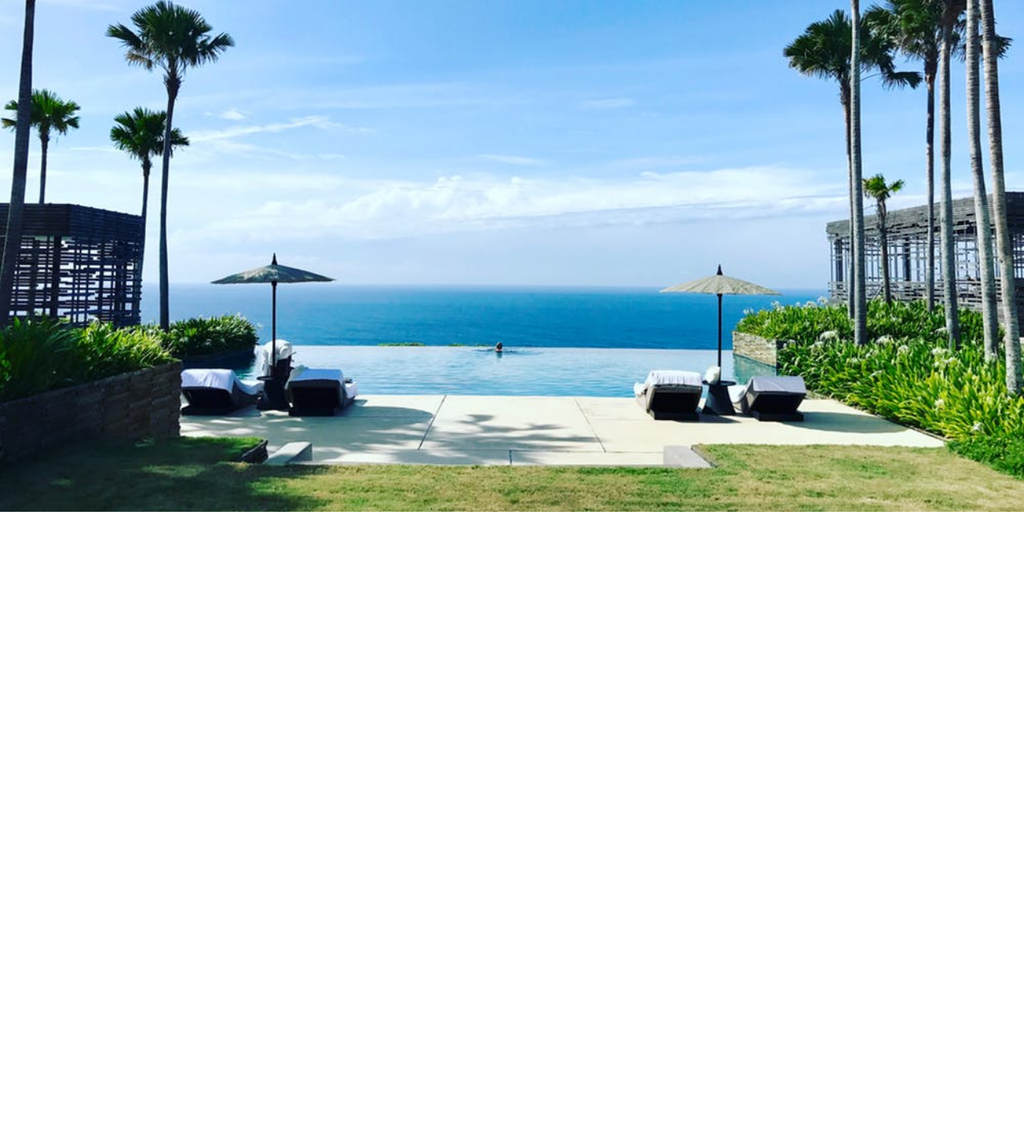
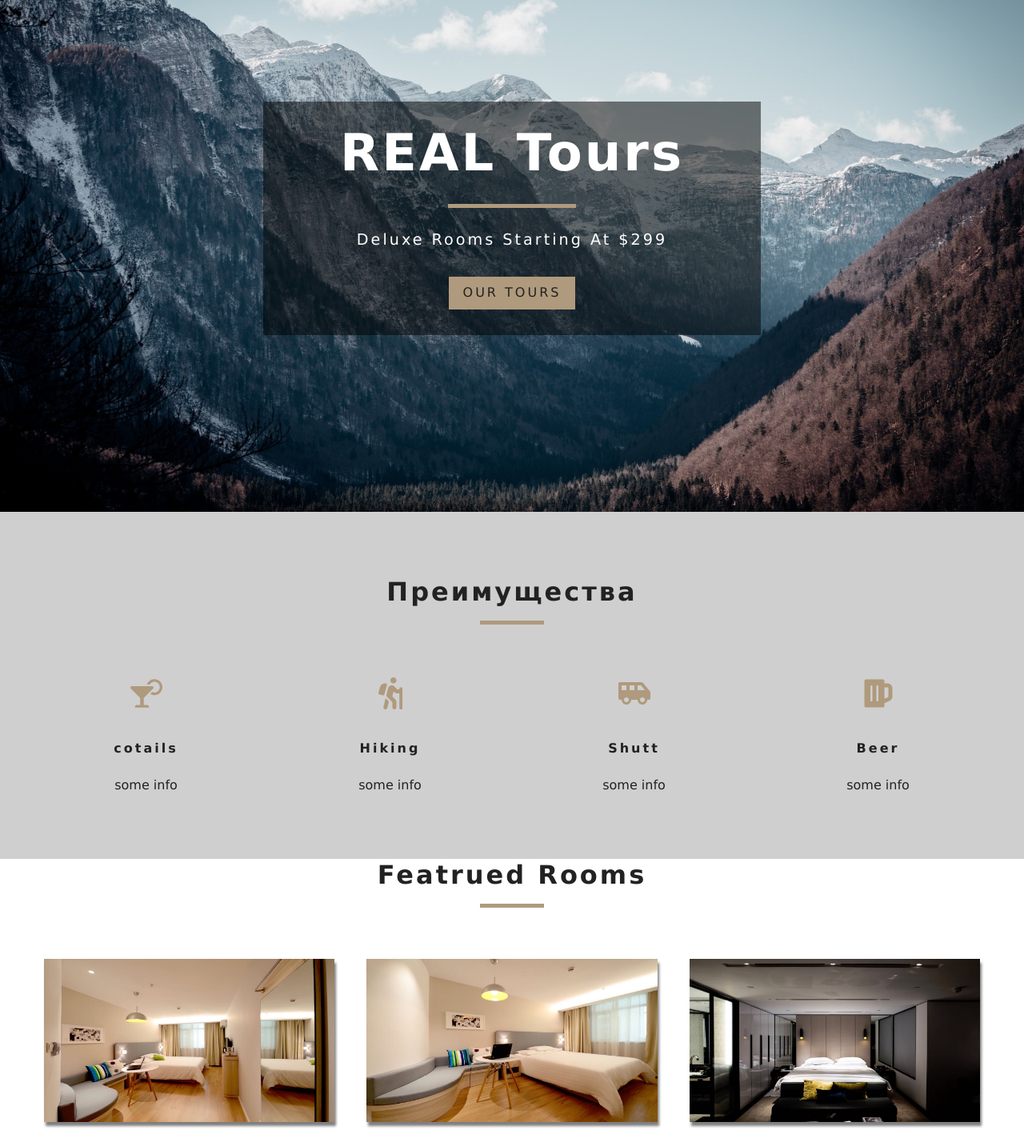
Before and after one commit to VadimAlyshevitch/FRONT-tour-React, a React (Create React App) app: page / in a window 1280 px wide. Shown: the part 160-1593 px from the top of the page at 80% size. Before the commit the page ends 800 px from the top, so only its background shows below. Built offline with nearby package versions, Linux system fonts and the light colour scheme.

Commit message:
add pages, output db

```diff
--- a/src/App.css
+++ b/src/App.css
@@ -159,7 +159,8 @@ h6 {
 .defaultHero,
 .roomsHero {
   min-height: calc(100vh - 66px);
-  background: url("./images/defaultBcg.jpeg") center/cover no-repeat;
+  background: url("./images/bg.jpg") center/cover no-repeat;
+  background-attachment: fixed;
   display: flex;
   align-items: center;
   justify-content: center;
--- /dev/null
+++ b/src/components/Banner.js
@@ -0,0 +1,14 @@
+import React from 'react'
+
+export default function Banner({children, title, subtitle}) {
+    return (
+        <div className="banner">
+            <h1>{title}</h1>
+            <div></div>
+            <p>
+                {subtitle}
+            </p>
+            {children}
+        </div>
+    );
+}
--- /dev/null
+++ b/src/components/FeaturedRooms.js
@@ -0,0 +1,28 @@
+import React, { Component } from 'react'
+import {RoomContext} from '../context'
+import Title from '../components/Title'
+import Loading from  './Loading'
+import Room from './Room'
+export default class FeaturedRooms extends Component {
+    static contextType = RoomContext
+
+    render() {
+        let {loadnig, featuredRooms : rooms} = this.context
+        rooms = rooms.map(room => {
+            return <Room key={room.id} room = {room} />
+        })
+
+
+        return (
+            <section className="featured-room">
+                <Title title="Featrued rooms" />
+                <div className="featured-rooms-center">
+                    {loadnig? <Loading /> : rooms}
+                </div>
+
+
+
+            </section>
+        )
+    }
+}
--- /dev/null
+++ b/src/components/Loading.js
@@ -0,0 +1,9 @@
+import React from 'react'
+
+export default function Loading() {
+    return (
+        <div>
+           <img src="./images/gif/loading"/>
+        </div>
+    )
+}
--- /dev/null
+++ b/src/components/Room.js
@@ -0,0 +1,12 @@
+import React from 'react'
+import {Link} from 'react-router-dom'
+
+export default function Room({room}) {
+    const {name, slug, images, price} = room;
+    return <article className="room">
+        <div className="img-container">
+            <img src={images[0]} />
+        </div>
+        </article>
+
+}
--- /dev/null
+++ b/src/components/Services.js
@@ -0,0 +1,53 @@
+import React, { Component } from 'react'
+import Title from './Title'
+import {FaCocktail, FaHiking, FaShuttleVan, FaBeer} from 'react-icons/fa'
+
+export default class Services extends Component {
+    state = {
+        servives : [
+            {
+                icon : <FaCocktail />,
+                title : "cotails",
+                info : "some info"
+
+            },
+            {
+                icon : <FaHiking />,
+                title : "Hiking",
+                info : "some info"
+
+            },
+            {
+                icon : <FaShuttleVan />,
+                title : "Shutt",
+                info : "some info"
+
+            },
+            {
+                icon : <FaBeer />,
+                title : "Beer",
+                info : "some info"
+
+            }
+        ]
+    }
+    render() {
+        return (
+            <section className="services">
+                <Title title='Преимущества'/>
+                <div className="services-center">
+                    {this.state.servives.map((item, index) => {
+                        return <article key={index} className="service">
+                            <span>{item.icon}</span>
+                            <h6>{item.title}</h6>
+                            <p>{item.info}</p>
+                        </article>
+                    })}
+
+                </div>
+
+
+            </section>
+        )
+    }
+}
--- /dev/null
+++ b/src/components/Title.js
@@ -0,0 +1,10 @@
+import React from 'react'
+
+export default function Title({title}) {
+    return (
+        <div className="section-title">
+            <h4>{title}</h4>
+            <div></div>
+        </div>
+    )
+}
--- /dev/null
+++ b/src/context.js
@@ -0,0 +1,56 @@
+import React, { Component } from 'react'
+import items from './data'
+const RoomContext = React.createContext();
+
+// <RoomContext.Provider value = {'hello'}
+
+export default class RoomProvider extends Component {
+    state = {
+        rooms : [],
+        sortedRooms : [],
+        featuredRooms : [],
+        loading : true
+    };
+    // getData {}
+
+    componentDidMount() {
+        let rooms = this.formatData(items);
+        let featuredRooms = rooms.filter(room => room.featured === true);
+        this.setState({
+            rooms : rooms,
+            sortedRooms : rooms,
+            featuredRooms : rooms,
+            loading : false
+        })
+    }
+
+    formatData(items) {
+        let tempItems = items.map(item => {
+            let id = item.sys.id;
+            let images = item.fields.images.map(image => image.fields.file.url);
+
+            let room = {...item.fields, images, id}
+            return room;
+        });
+
+        return tempItems
+    }
+
+
+
+
+    render() {
+        return (
+            <RoomContext.Provider value = {{ ...this.state }}>
+                {this.props.children}
+            </RoomContext.Provider>
+        )
+    }
+}
+
+
+
+const RoomConsumer = RoomContext.Consumer;
+
+
+export { RoomProvider, RoomConsumer, RoomContext };
--- a/src/index.js
+++ b/src/index.js
@@ -4,11 +4,14 @@ import './index.css';
 import {BrowserRouter as Router} from 'react-router-dom'
 import App from './App';
 import * as serviceWorker from './serviceWorker';
+import {RoomProvider} from './context'
 
 ReactDOM.render(
-  <Router>
-    <App />
-  </Router>,
+  <RoomProvider >
+    <Router>
+      <App />
+    </Router>
+  </RoomProvider>,
   document.getElementById('root')
 );
 
--- a/src/pages/Errore.js
+++ b/src/pages/Errore.js
@@ -1,9 +1,15 @@
 import React from 'react'
+import Hero from '../components/Hero'
+import Banner from '../components/Banner'
+import { Link} from 'react-router-dom';
+
 
 export default function Errore() {
     return (
-        <div>
-            errore page
-        </div>
+       <Hero >
+           <Banner title='404' subtitle="Страница не найдена">
+                <Link to='/' className="btn-primary">На главную</Link>
+           </Banner>
+        </Hero>
     )
 }
--- a/src/pages/Home.js
+++ b/src/pages/Home.js
@@ -1,8 +1,21 @@
 import React from 'react'
 import Hero from '../components/Hero'
+import Banner from '../components/Banner'
+import {Link} from 'react-router-dom'
+import Services from '../components/Services'
+import FeaturedRooms from '../components/FeaturedRooms'
 
 export default function Home() {
     return (
-        <Hero  />
+        <>
+        <Hero>
+            <Banner title="REAL Tours" subtitle="deluxe rooms starting at $299" >
+                <Link to='/rooms' className="btn-primary">Our Tours</Link>
+            </Banner>
+         </Hero>
+
+         <Services />
+         <FeaturedRooms />
+        </>
     )
 }
--- a/src/pages/Rooms.js
+++ b/src/pages/Rooms.js
@@ -1,7 +1,16 @@
 import React from 'react'
 import Hero from '../components/Hero'
+import Banner from '../components/Banner'
+import {Link} from 'react-router-dom'
+
+
+
 export default function Rooms() {
     return (
-        <Hero hero="roomsHero" />
+        <Hero hero="roomsHero" >
+           <Banner title='Наши шаблоны' subtitle="На странице представлены шаблоны путешествия">
+                <Link to='/' className="btn-primary">На главную</Link>
+           </Banner>
+        </Hero>
     )
 }
```
Also changed, not shown: src/images/bg.jpg (added), src/images/test.jpg (added).
